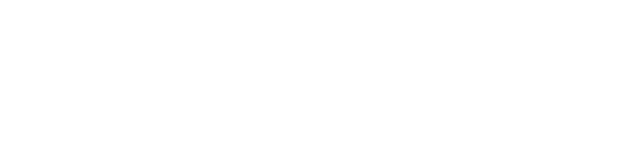
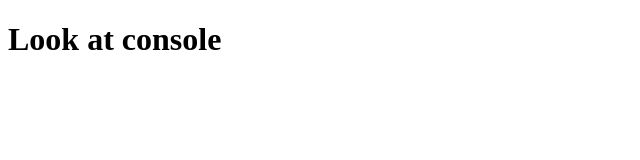
Before and after one commit to BlueLB84/hello-world-js, a plain HTML site: page index.html in a window 1280 px wide. Shown: the whole page, without its empty margins (0-640 px from the left). Drawn offline with Linux system fonts and the light colour scheme.

Commit message:
added heading

```diff
--- a/index.html
+++ b/index.html
@@ -4,7 +4,7 @@
 	<title>Hello World JS</title>
 </head>
 <body>
-
+<h1>Look at console</h1>
 <script type="text/javascript" src="app.js"></script>
 </body>
 </html>
```
